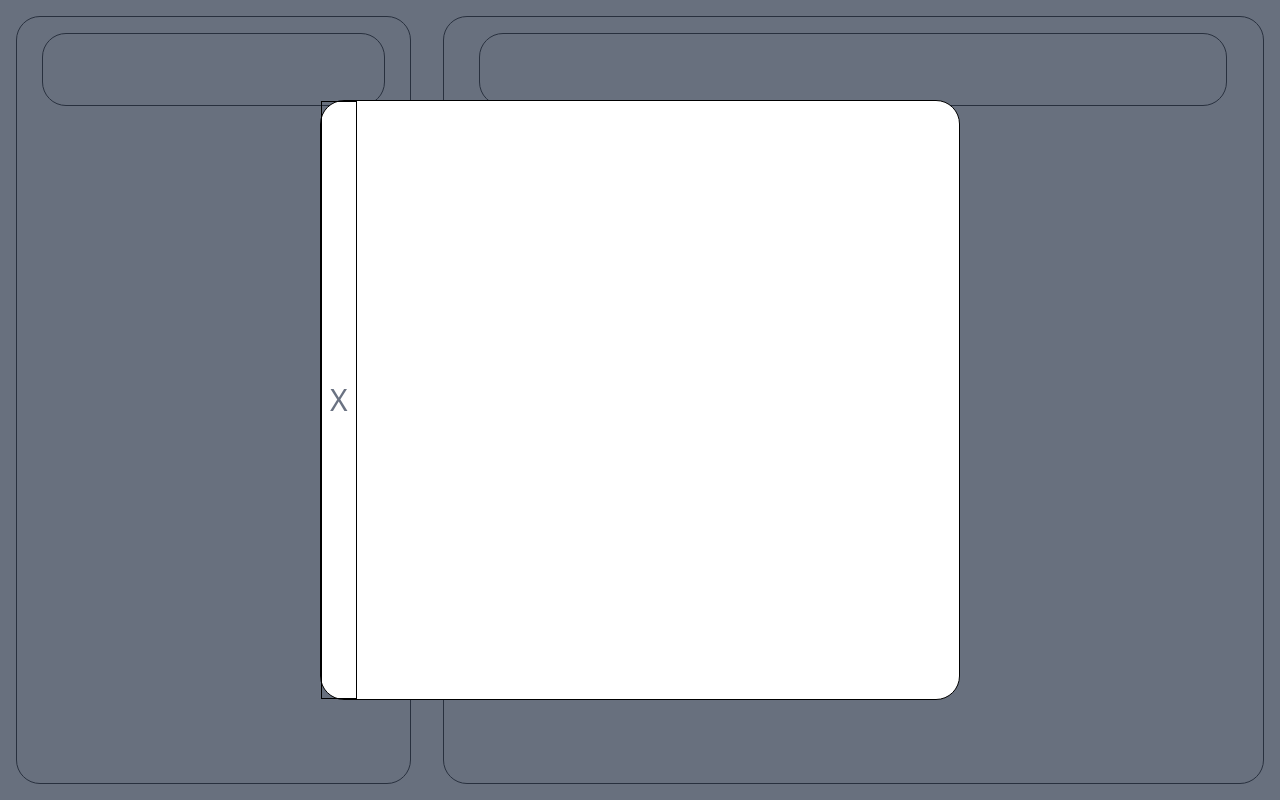
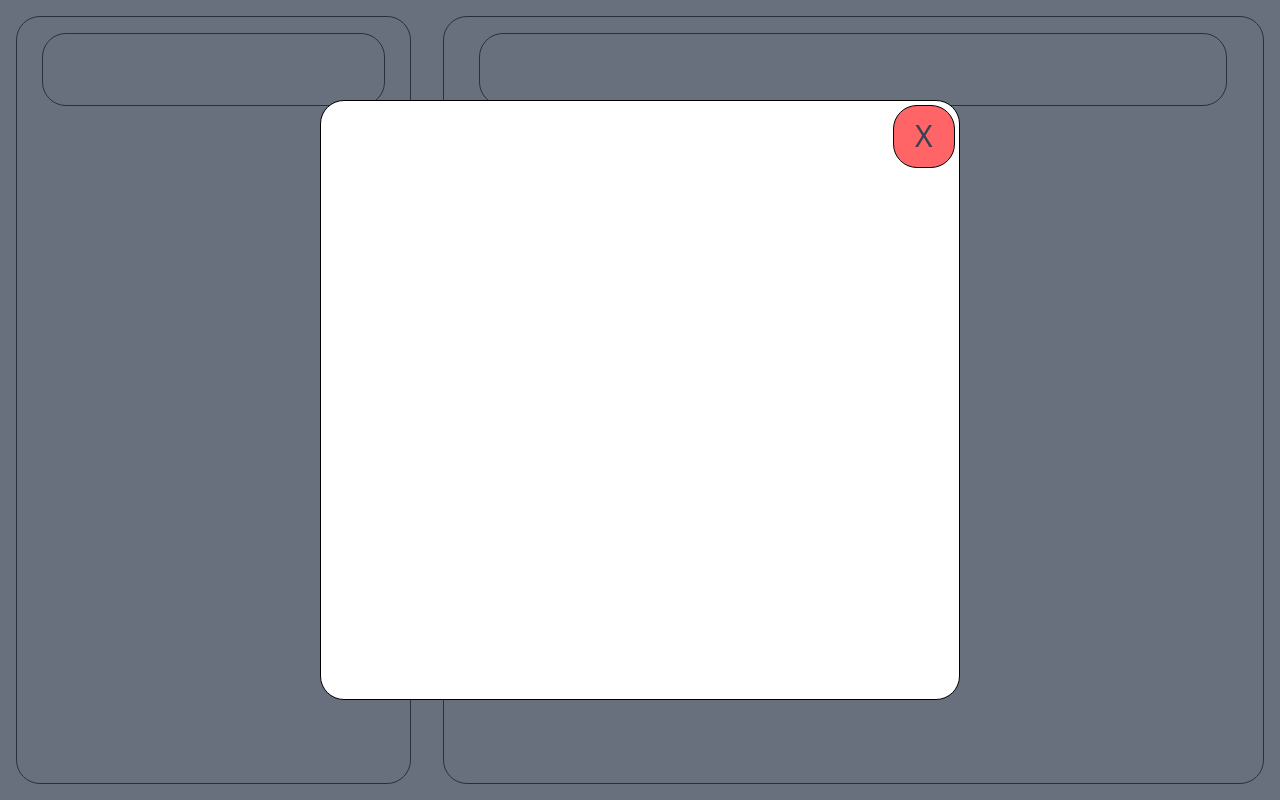
Before and after one commit to Ruchir-Kafle/create-task, a React (Vite) app in the folder passwordManager/: page / in a window 1280 px wide. Built offline with nearby package versions, Linux system fonts and the light colour scheme.

Commit message:
pop up button

```diff
--- a/passwordManager/src/PasswordBody.tsx
+++ b/passwordManager/src/PasswordBody.tsx
@@ -2,7 +2,7 @@ import Tab from "./Tab";
 
 function PasswordBody() {
     return (
-        <div className="col-span-2 grid gap-4 auto-rows-[10%] p-4 m-4 border-solid border-black border-1 rounded-3xl">
+        <div className="col-span-2 grid gap-4 auto-rows-[10%] p-4 m-4 default-border">
             <Tab></Tab>
         </div>
     )
--- a/passwordManager/src/PopUp.tsx
+++ b/passwordManager/src/PopUp.tsx
@@ -1,11 +1,15 @@
+import { useState } from "react";
+
 function PopUp() {
+    const [close, setClose] = useState(false);
+
     return (
-        <div className="w-screen h-screen absolute top-0 left-0">
+        <div className={"w-screen h-screen absolute top-0 left-0" + (close ? " hidden" : "")}>
 
             <div className="w-screen h-screen opacity-75 bg-gray-700"></div>
 
-            <div className="flex h-[75%] w-[50%] absolute top-[12.5%] left-[25%] opacity-100 bg-white rounded-3xl border-black border-1">
-                <button className="p-2 text-gray-500 text-3xl border-black border-1">X</button>
+            <div className="flex justify-end items-start h-[75%] w-[50%] p-1 absolute top-[12.5%] left-[25%] opacity-100 bg-white default-border">
+                <button className="w-[62.5px] h-[62.5px] bg-red-400 text-gray-700 text-3xl default-border" onClick={() => setClose(true)}>X</button>
             </div>
         </div>
     )
--- a/passwordManager/src/Sidebar.tsx
+++ b/passwordManager/src/Sidebar.tsx
@@ -2,7 +2,7 @@ import Tab from "./Tab";
 
 function Sidebar() {
     return (
-        <div className="col-span-1 grid gap-4 auto-rows-[10%] p-4 m-4 border-solid border-black border-1 rounded-3xl">
+        <div className="col-span-1 grid gap-4 auto-rows-[10%] p-4 m-4 default-border">
             <Tab></Tab>
         </div>
     )
--- a/passwordManager/src/Tab.tsx
+++ b/passwordManager/src/Tab.tsx
@@ -5,7 +5,7 @@ function log() {
 function Tab() {
     return (
         <div className="flex w-full justify-center">
-            <button className="w-[95%] h-full border-solid border-black border-1 rounded-3xl" onClick={log}></button>
+            <button className="w-[95%] h-full default-border" onClick={log}></button>
         </div>
     )
 }
--- a/passwordManager/src/index.css
+++ b/passwordManager/src/index.css
@@ -1,6 +1,6 @@
 @import "tailwindcss";
 
 .default-border {
-  border: var(--border-1) var(--border-solid) var(--border-black);
-  border-radius: var(--rounded-3xl);
+  border: 1px solid black;
+  border-radius: 1.5rem;
 }
```
